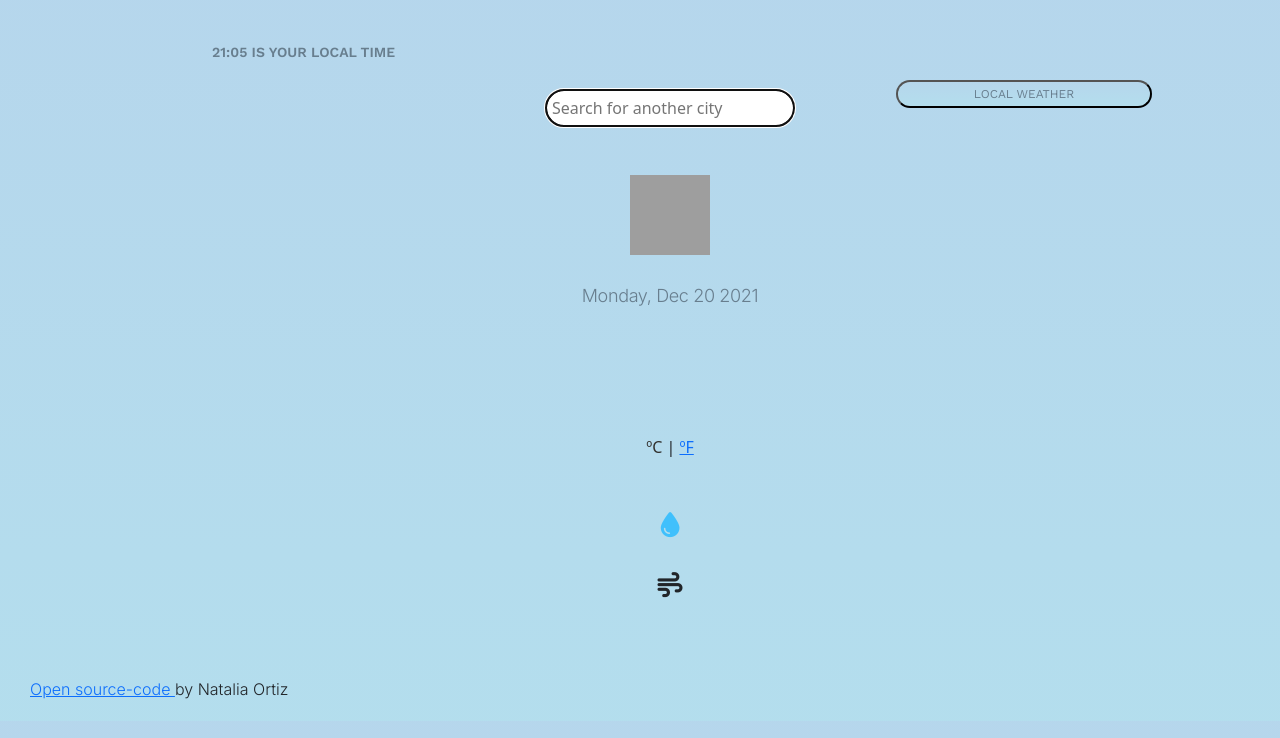
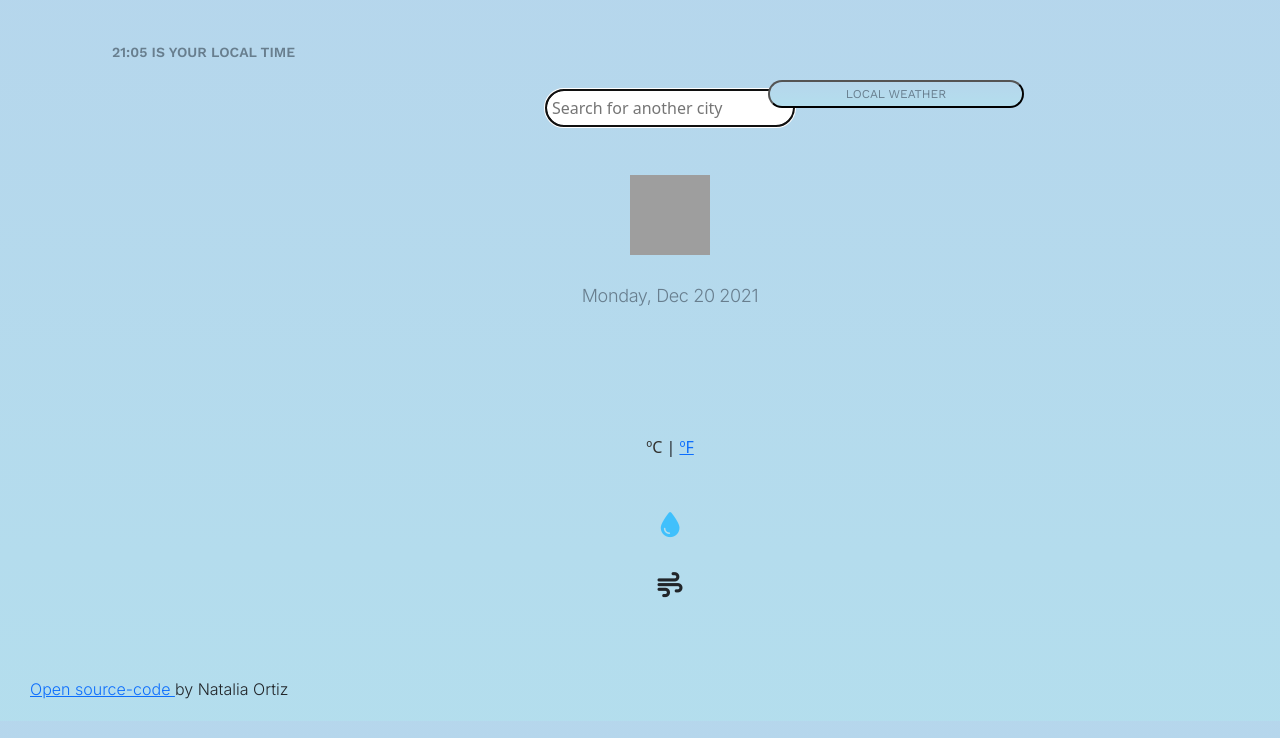
Before and after one commit to NatCode08/Weather-app, a plain HTML site: page index.html in a window 1280 px wide. Shown: the top 738 px of the page. Drawn offline with nearby package versions, Linux system fonts and the light colour scheme; no server answers; grey boxes are pictures that could not be loaded.

Commit message:
Update style.css

```diff
--- a/style.css
+++ b/style.css
@@ -66,7 +66,8 @@ h1:first-letter {
 }
 #hour {
   margin-bottom: 30px;
-  margin-left: 100px;
+  top: 10%;
+  left: 20%;
   font-family: "Work Sans", sans-serif;
   font-style: normal;
   font-weight: 600;
@@ -84,7 +85,7 @@ h1:first-letter {
   padding: 5px;
   width: 20%;
   top: 10%;
-  right: 10%;
+  right: 20%;
   font-family: "Work Sans", sans-serif;
   font-style: normal;
   font-weight: 400;
@@ -165,4 +166,5 @@ h1:first-letter {
 }
 #developer {
   font-family: "Inter", sans-serif;
+  left: 30px;
 }
```
